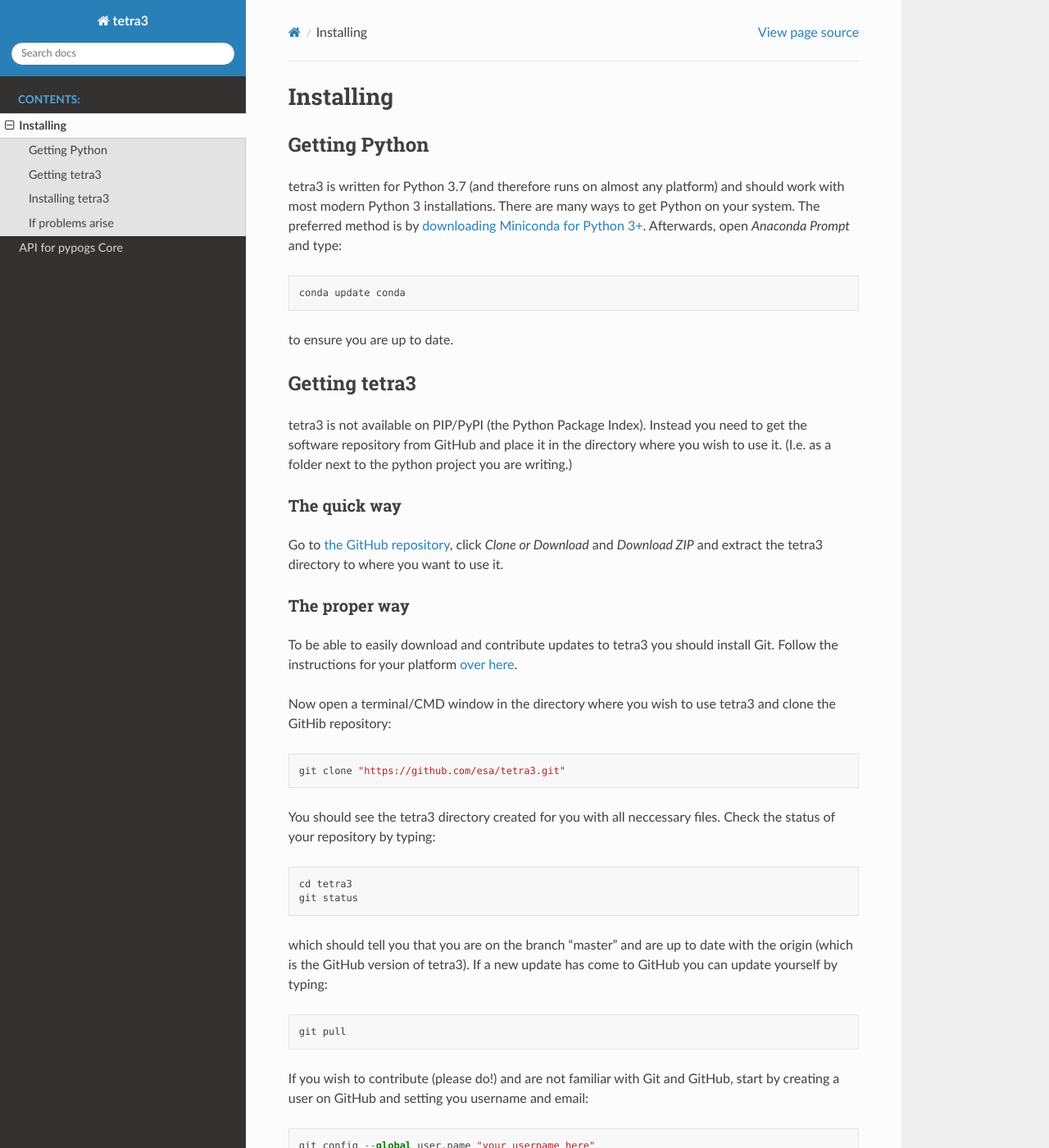
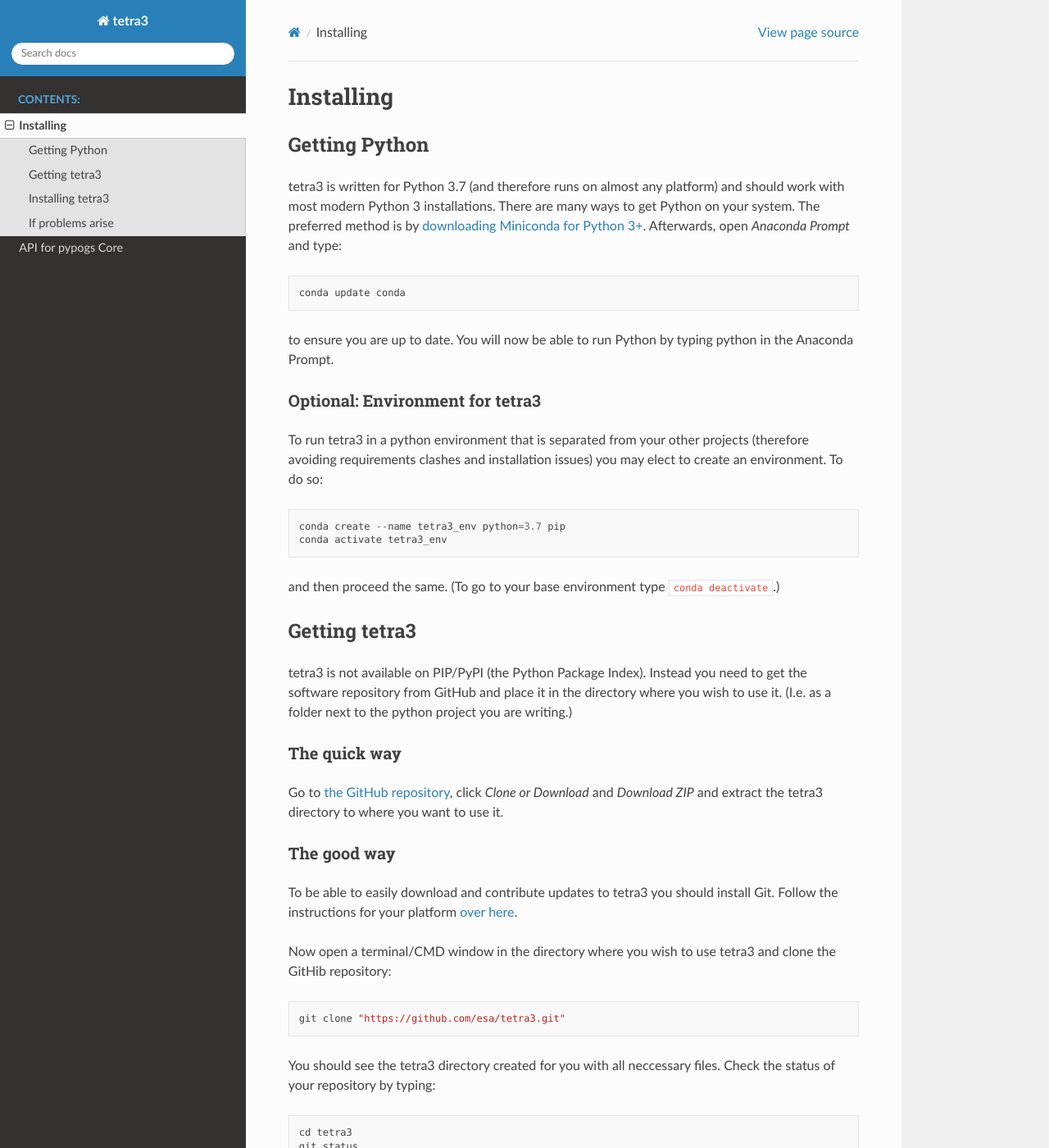
Before and after one commit to AstroForge-Incorporated/tetra3, a Sphinx documentation site: the page built from docs/installation.rst, in a window 1280 px wide and 1400 px high. Shown: the whole window at 82% size. Built offline with Sphinx 7.4.7 and the Read the Docs theme 2.0.0, drawn with Linux system fonts in a browser that asks for light colours; some of the changed text lies outside the part shown.

Commit message:
Added environment instructions

```diff
--- a/docs/installation.rst
+++ b/docs/installation.rst
@@ -10,7 +10,18 @@
 
     conda update conda
 
-to ensure you are up to date.
+to ensure you are up to date. You will now be able to run Python by typing python in the Anaconda
+Prompt.
+
+Optional: Environment for tetra3
+^^^^^^^^^^^^^^^^^^^^^^^^^^^^^^^^
+To run tetra3 in a python environment that is separated from your other projects (therefore avoiding
+requirements clashes and installation issues) you may elect to create an environment. To do so::
+
+    conda create --name tetra3_env python=3.7 pip
+    conda activate tetra3_env
+
+and then proceed the same. (To go to your base environment type ``conda deactivate``.)
 
 Getting tetra3
 --------------
@@ -23,8 +34,8 @@
 Go to `the GitHub repository <https://github.com/esa/tetra3>`_, click `Clone or Download` and
 `Download ZIP` and extract the tetra3 directory to where you want to use it.
 
-The proper way
-^^^^^^^^^^^^^^
+The good way
+^^^^^^^^^^^^
 To be able to easily download and contribute updates to tetra3 you should install Git. Follow the
 instructions for your platform `over here <https://git-scm.com/downloads>`_.
 
@@ -52,12 +63,12 @@
     git config --global user.email "email@domain.com"
 
 You will now also be able to push proposed changes to the software. There are many good resources
-for learning about Git, `the official documentation <https://git-scm.com/doc>`_ which includes the
-reference, a book on Git, and basic videos is a good place to start.
+for learning about Git, `the documentation <https://git-scm.com/doc>`_ which includes the reference,
+a free book on Git, and basic videos is a good place to start.
 
 Installing tetra3
 -----------------
-To install the requirements open a terminal/CMD window in the tetra3 directory and run::
+To install the requirements open Anaconda Prompt in the tetra3 directory and run::
 
     python setup.py install
 
--- a/setup.py
+++ b/setup.py
@@ -8,5 +8,5 @@
     description='A fast Python lost-in-space plate solver for star trackers.',
     url='https://github.com/esa/tetra3',
     packages=setuptools.find_packages(),
-    install_requires=['numpy >= 1.17.0', 'scipy >= 1.3.1', 'Pillow>=6.1.0'],
+    install_requires=['numpy >= 1.17.0', 'scipy >= 1.3.1', 'Pillow >= 6.1.0'],
 )
```
Also changed, not shown: requirements.txt (+3 -17 lines).
